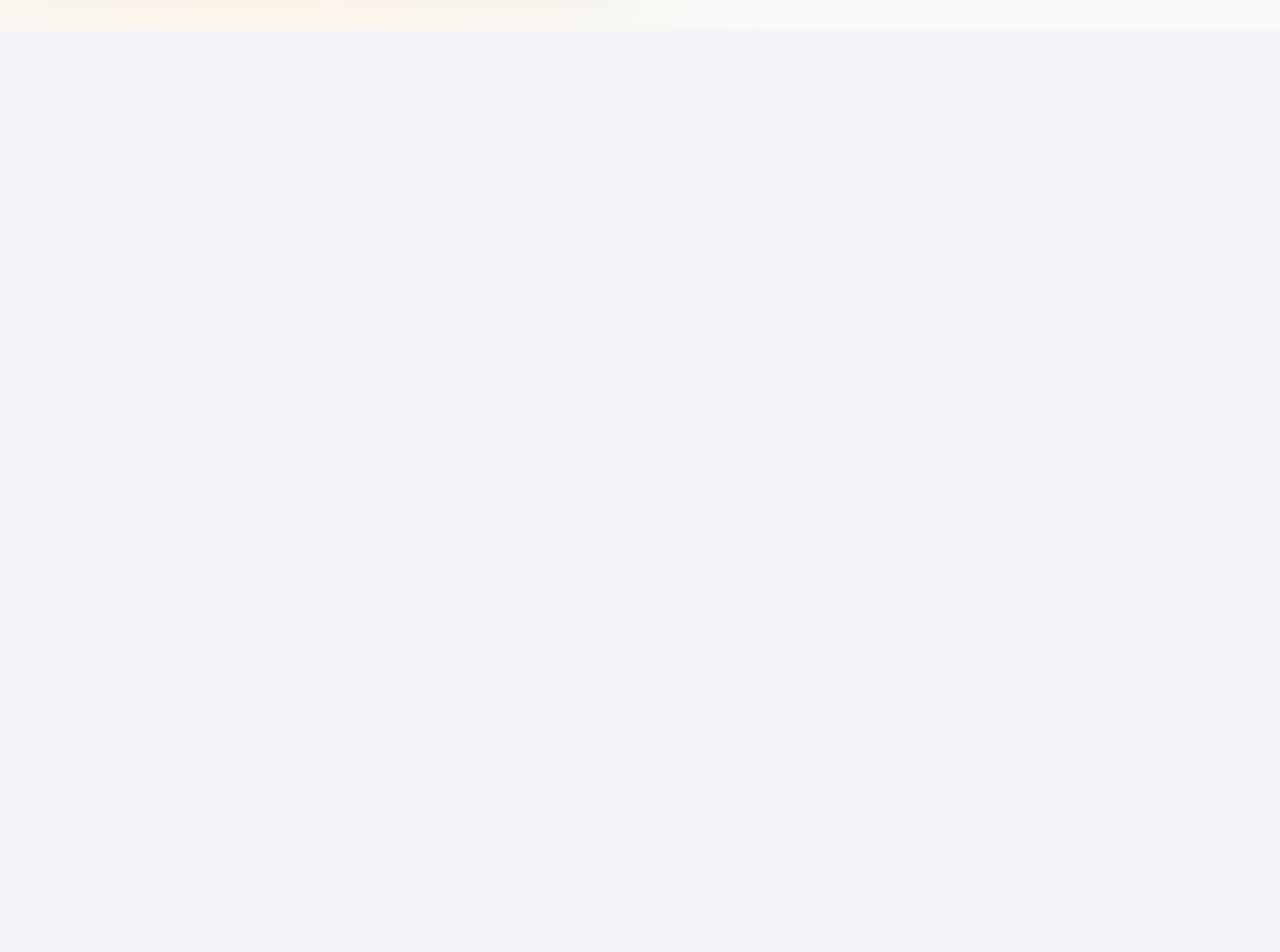
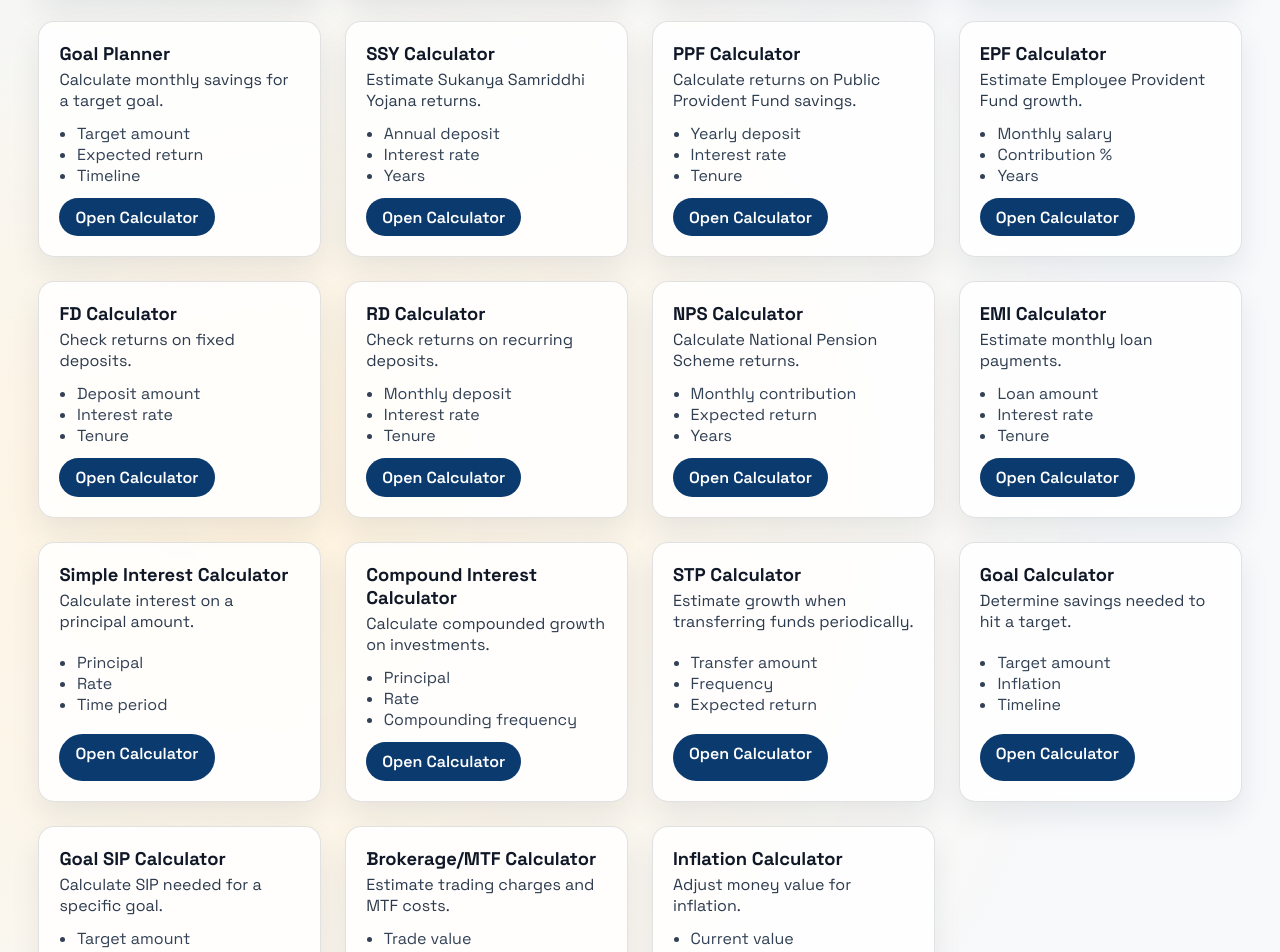
Before and after one commit to RakshithNM/calculators, a Vue app: page / in a window 1280 px wide. Shown: the part 920-1872 px from the top of the page. Before the commit the page ends 950 px from the top, so only its background shows below. Built offline with nearby package versions, Linux system fonts and the light colour scheme.

Commit message:
Added cards for different calculators

```diff
--- a/src/data/calculators.ts
+++ b/src/data/calculators.ts
@@ -22,6 +22,13 @@
     path: "/future-value-calculator",
   },
   {
+    id: "mutual-fund-returns",
+    title: "Mutual Fund Returns Calculator",
+    description: "Calculate historical or expected returns for a fund.",
+    fields: ["Investment amount", "Return type", "Time period"],
+    path: "/mutual-fund-returns",
+  },
+  {
     id: "cagr",
     title: "CAGR Calculator",
     description: "Measure investment growth rate over time.",
@@ -34,6 +41,20 @@
     description: "Project corpus size from a one-time investment.",
     fields: ["Investment", "Expected return", "Duration"],
     path: "/lumpsum-investment",
+  },
+  {
+    id: "swp",
+    title: "SWP Calculator",
+    description: "Estimate withdrawals while keeping money invested.",
+    fields: ["Initial corpus", "Monthly withdrawal", "Expected return"],
+    path: "/swp-calculator",
+  },
+  {
+    id: "step-up-sip",
+    title: "Step Up SIP Calculator",
+    description: "Calculate returns with annual SIP increases.",
+    fields: ["Starting SIP", "Step up %", "Expected return"],
+    path: "/step-up-sip-calculator",
   },
   {
     id: "retirement",
@@ -49,4 +70,102 @@
     fields: ["Target amount", "Expected return", "Timeline"],
     path: "/goal-planner",
   },
+  {
+    id: "ssy",
+    title: "SSY Calculator",
+    description: "Estimate Sukanya Samriddhi Yojana returns.",
+    fields: ["Annual deposit", "Interest rate", "Years"],
+    path: "/ssy-calculator",
+  },
+  {
+    id: "ppf",
+    title: "PPF Calculator",
+    description: "Calculate returns on Public Provident Fund savings.",
+    fields: ["Yearly deposit", "Interest rate", "Tenure"],
+    path: "/ppf-calculator",
+  },
+  {
+    id: "epf",
+    title: "EPF Calculator",
+    description: "Estimate Employee Provident Fund growth.",
+    fields: ["Monthly salary", "Contribution %", "Years"],
+    path: "/epf-calculator",
+  },
+  {
+    id: "fd",
+    title: "FD Calculator",
+    description: "Check returns on fixed deposits.",
+    fields: ["Deposit amount", "Interest rate", "Tenure"],
+    path: "/fd-calculator",
+  },
+  {
+    id: "rd",
+    title: "RD Calculator",
+    description: "Check returns on recurring deposits.",
+    fields: ["Monthly deposit", "Interest rate", "Tenure"],
+    path: "/rd-calculator",
+  },
+  {
+    id: "nps",
+    title: "NPS Calculator",
+    description: "Calculate National Pension Scheme returns.",
+    fields: ["Monthly contribution", "Expected return", "Years"],
+    path: "/nps-calculator",
+  },
+  {
+    id: "emi",
+    title: "EMI Calculator",
+    description: "Estimate monthly loan payments.",
+    fields: ["Loan amount", "Interest rate", "Tenure"],
+    path: "/emi-calculator",
+  },
+  {
+    id: "simple-interest",
+    title: "Simple Interest Calculator",
+    description: "Calculate interest on a principal amount.",
+    fields: ["Principal", "Rate", "Time period"],
+    path: "/simple-interest-calculator",
+  },
+  {
+    id: "compound-interest",
+    title: "Compound Interest Calculator",
+    description: "Calculate compounded growth on investments.",
+    fields: ["Principal", "Rate", "Compounding frequency"],
+    path: "/compound-interest-calculator",
+  },
+  {
+    id: "stp",
+    title: "STP Calculator",
+    description: "Estimate growth when transferring funds periodically.",
+    fields: ["Transfer amount", "Frequency", "Expected return"],
+    path: "/stp-calculator",
+  },
+  {
+    id: "goal-calculator",
+    title: "Goal Calculator",
+    description: "Determine savings needed to hit a target.",
+    fields: ["Target amount", "Inflation", "Timeline"],
+    path: "/goal-calculator",
+  },
+  {
+    id: "goal-sip",
+    title: "Goal SIP Calculator",
+    description: "Calculate SIP needed for a specific goal.",
+    fields: ["Target amount", "Expected return", "Timeline"],
+    path: "/goal-sip-calculator",
+  },
+  {
+    id: "brokerage-mtf",
+    title: "Brokerage/MTF Calculator",
+    description: "Estimate trading charges and MTF costs.",
+    fields: ["Trade value", "Brokerage rate", "MTF interest"],
+    path: "/brokerage-mtf-calculator",
+  },
+  {
+    id: "inflation",
+    title: "Inflation Calculator",
+    description: "Adjust money value for inflation.",
+    fields: ["Current value", "Inflation rate", "Years"],
+    path: "/inflation-calculator",
+  },
 ];
```
